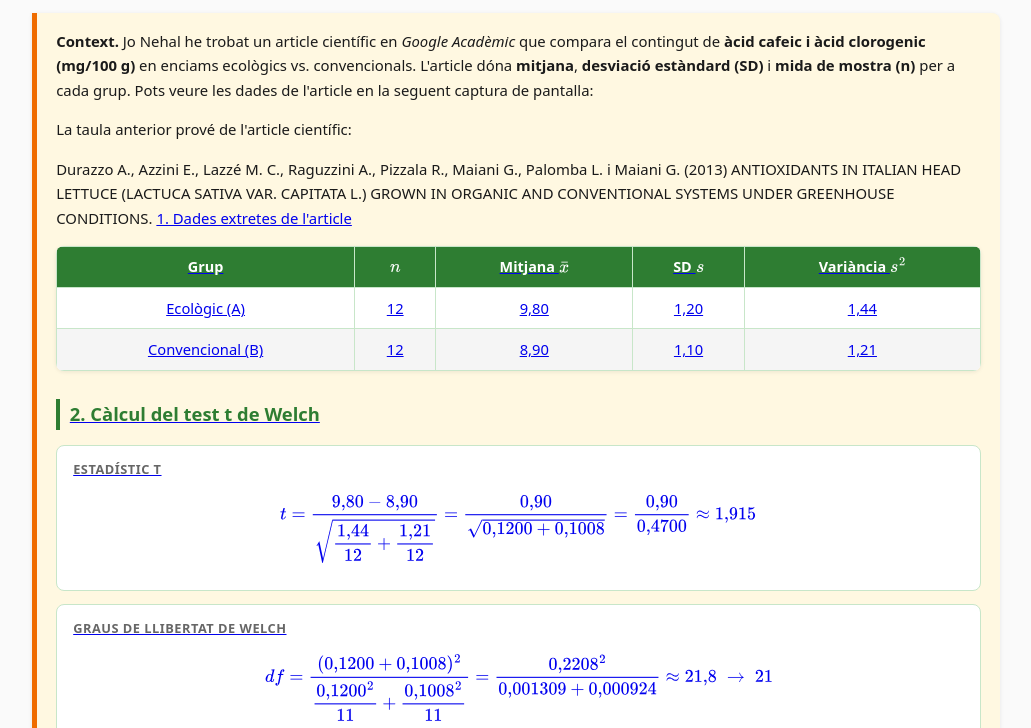
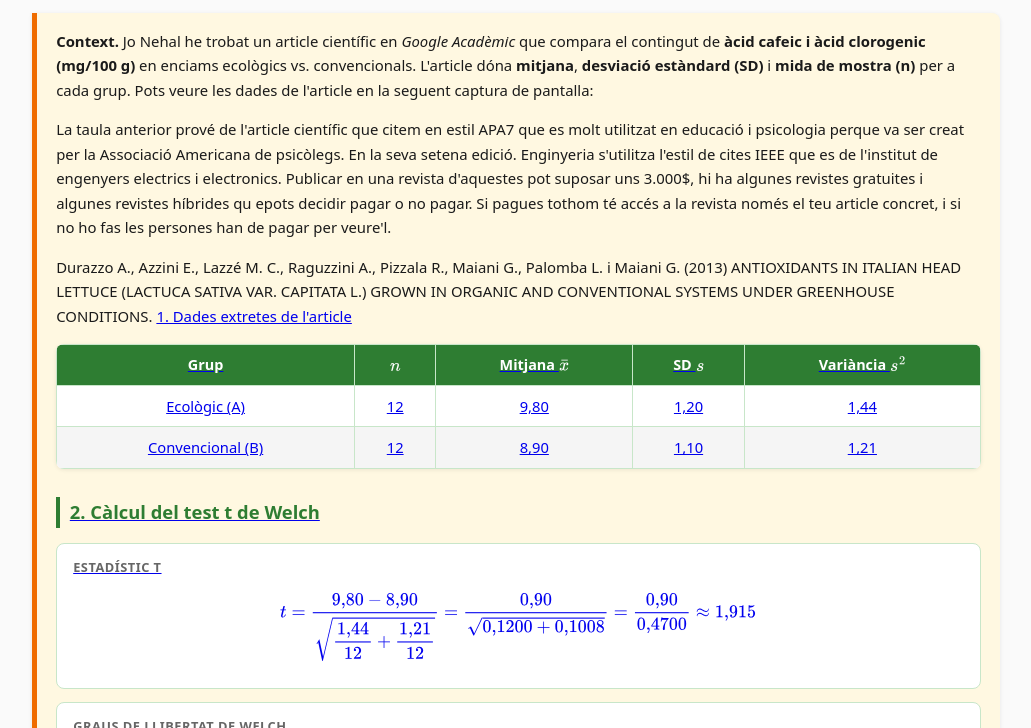
Before and after one commit to nelhatmi/nelhatmi.github.io, a plain HTML site: page t/index.html in a window 1280 px wide. Shown: the part 72-800 px from the top of the page, without its empty margins (124-1155 px from the left). Drawn offline with nearby package versions, Linux system fonts and the light colour scheme.

Commit message:
Enhance explanation of citation styles and publication costs
Expanded the paragraph explaining the scientific article citation styles and publication costs.

```diff
--- a/t/index.html
+++ b/t/index.html
@@ -167,7 +167,13 @@ window.MathJax = {
   <strong>mitjana</strong>, <strong>desviació estàndard (SD)</strong> i <strong>mida de mostra (n)</strong>
   per a cada grup. Pots veure les dades de l'article en la seguent captura de pantalla:
   <ing src= "taula1.png">
-    <p>La taula anterior prové de l'article científic:</p>
+    <p>La taula anterior prové de l'article científic que citem en estil APA7 que es molt utilitzat
+    en educació i psicologia perque va ser creat per la Associació
+    Americana de psicòlegs. En la seva setena edició. Enginyeria s'utilitza l'estil de
+    cites IEEE que es de l'institut de engenyers electrics i electronics.
+    Publicar en una revista d'aquestes pot suposar uns 3.000$, hi ha algunes revistes gratuites
+    i algunes revistes híbrides qu epots decidir pagar o no pagar. Si pagues tothom té accés a la
+    revista només el teu article concret, i si no ho fas les persones han de pagar per veure'l.</p>
     <p>Durazzo A., Azzini E., Lazzé M. C., Raguzzini A., Pizzala R., Maiani G., Palomba L. i Maiani G. (2013) ANTIOXIDANTS IN ITALIAN HEAD LETTUCE (LACTUCA SATIVA
 VAR. CAPITATA L.) GROWN IN ORGANIC AND CONVENTIONAL
 SYSTEMS UNDER GREENHOUSE CONDITIONS. <a href="https://doi.org/10.1111/jfbc.12025>DOI</a></p>
```
